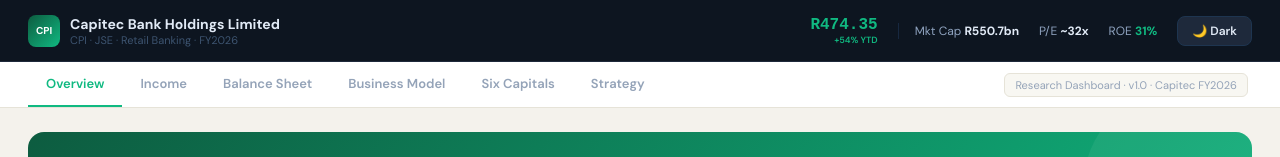
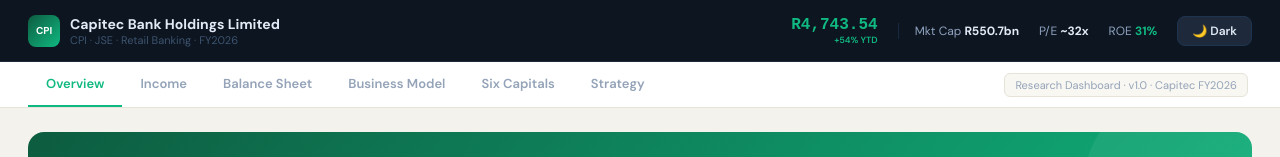
Before and after one commit to Nduvhok/capitec-dashboard, a React (Vite) app: page / in a window 1280 px wide. Shown: the top 157 px of the page. Built offline with nearby package versions, Linux system fonts and the light colour scheme.

Commit message:
Update App.jsx

```diff
--- a/src/App.jsx
+++ b/src/App.jsx
@@ -52,7 +52,7 @@
   sector:"Retail Banking", country:"South Africa",
   ceo:"Graham Lee", cfo:"André du Plessis",
   founded:"1 March 2001", fy:"28 February 2026",
-  sharePrice:"R474.35", shareChg:"+54%",
+  sharePrice:"R4,743.54", shareChg:"+54%",
   mktCap:"R550.7bn", pe:"~32x", nav:"R514.04",
   purpose:"To make a meaningful difference in people's lives by empowering them to grow.",
   highlights:[
@@ -904,7 +904,7 @@
         {/* Right: price + market stats (collapsed on mobile) + theme toggle */}
         <div style={{ display:"flex", alignItems:"center", gap:mob?10:20, flexShrink:0 }}>
           <div style={{ textAlign:"right" }}>
-            <div style={{ color:"#10B981", fontWeight:800, fontSize:mob?13:16, fontFamily:"monospace" }}>R474.35</div>
+            <div style={{ color:"#10B981", fontWeight:800, fontSize:mob?13:16, fontFamily:"monospace" }}>R4,743.54</div>
             <div style={{ color:"#10B981", fontSize:9, fontWeight:600 }}>+54% YTD</div>
           </div>
           {!mob && (
```
